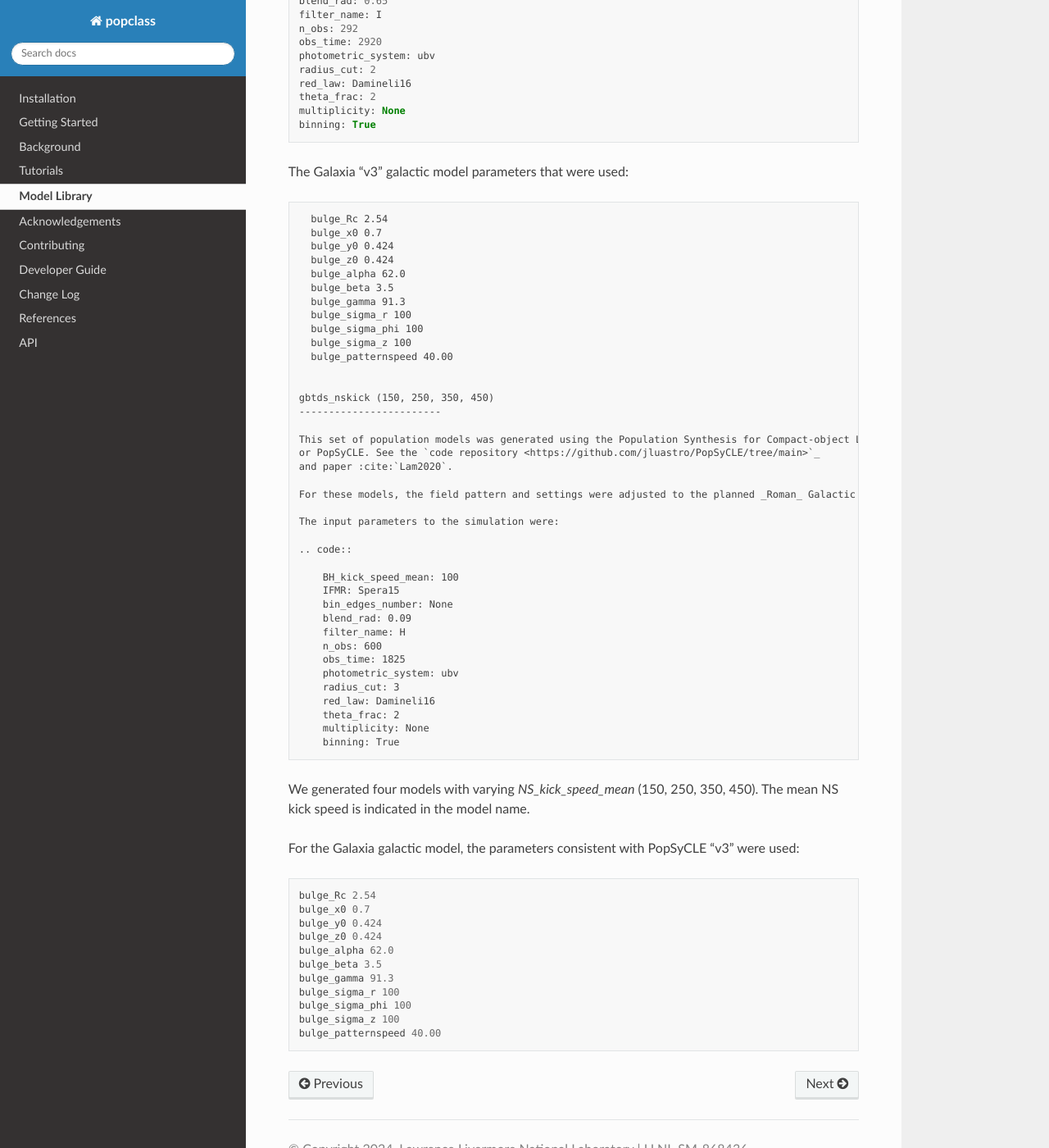
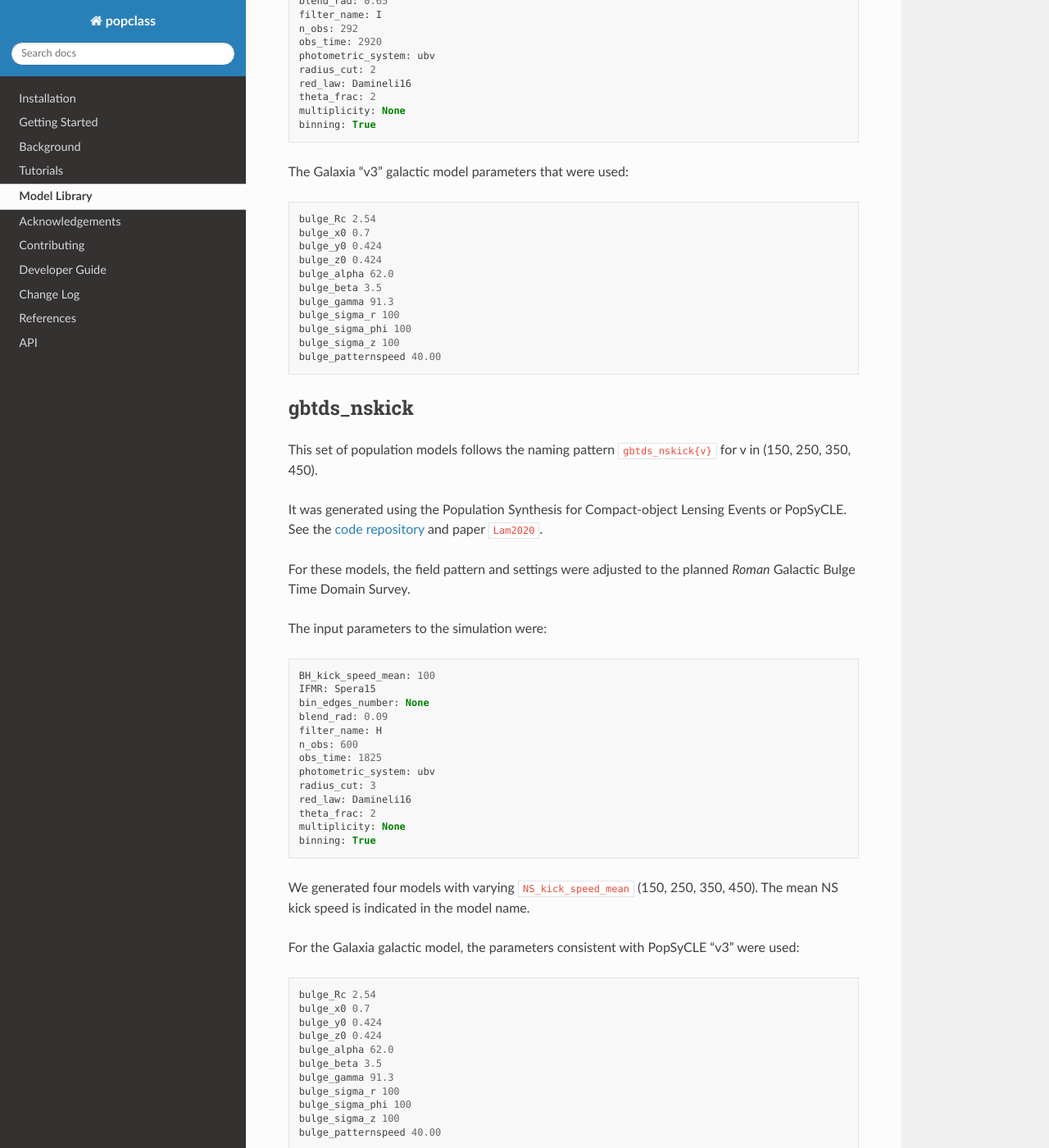
Before and after one commit to LLNL/popclass, a Sphinx documentation site: the page built from docs/source/library.rst, in a window 1280 px wide and 1400 px high, scrolled down 1915 px. Shown: the whole window at 82% size. Built offline with Sphinx 7.4.7 and the Read the Docs theme 3.1.0, drawn with Linux system fonts in a browser that asks for light colours; cross-references to code outside the pages are shown as plain code.

Commit message:
Small fixes in docs
Cleaned formatting and typos in the new documentation content.

```diff
--- a/docs/source/library.rst
+++ b/docs/source/library.rst
@@ -129,34 +129,37 @@ The Galaxia "v3" galactic model parameters that were used:
     bulge_patternspeed 40.00
 
 
-  gbtds_nskick (150, 250, 350, 450)
-  ------------------------
+gbtds_nskick
+------------------------
 
-  This set of population models was generated using the Population Synthesis for Compact-object Lensing Events
-  or PopSyCLE. See the `code repository <https://github.com/jluastro/PopSyCLE/tree/main>`_
-  and paper :cite:`Lam2020`.
+This set of population models follows the naming pattern ``gbtds_nskick{v}`` for v in (150, 250, 350, 450).
 
-  For these models, the field pattern and settings were adjusted to the planned _Roman_ Galactic Bulge Time Domain Survey.
+It was generated using the Population Synthesis for Compact-object Lensing Events
+or PopSyCLE. See the `code repository <https://github.com/jluastro/PopSyCLE/tree/main>`_
+and paper :cite:`Lam2020`.
 
-  The input parameters to the simulation were:
+For these models, the field pattern and settings were adjusted to the planned *Roman* Galactic Bulge Time Domain Survey.
 
-  .. code::
+The input parameters to the simulation were:
 
-      BH_kick_speed_mean: 100
-      IFMR: Spera15
-      bin_edges_number: None
-      blend_rad: 0.09
-      filter_name: H
-      n_obs: 600
-      obs_time: 1825
-      photometric_system: ubv
-      radius_cut: 3
-      red_law: Damineli16
-      theta_frac: 2
-      multiplicity: None
-      binning: True
+.. code::
 
-We generated four models with varying `NS_kick_speed_mean` (150, 250, 350, 450).
+    BH_kick_speed_mean: 100
+    IFMR: Spera15
+    bin_edges_number: None
+    blend_rad: 0.09
+    filter_name: H
+    n_obs: 600
+    obs_time: 1825
+    photometric_system: ubv
+    radius_cut: 3
+    red_law: Damineli16
+    theta_frac: 2
+    multiplicity: None
+    binning: True
+
+
+We generated four models with varying ``NS_kick_speed_mean`` (150, 250, 350, 450).
 The mean NS kick speed is indicated in the model name.
 
 For the Galaxia galactic model, the parameters consistent with PopSyCLE "v3" were used:
```
